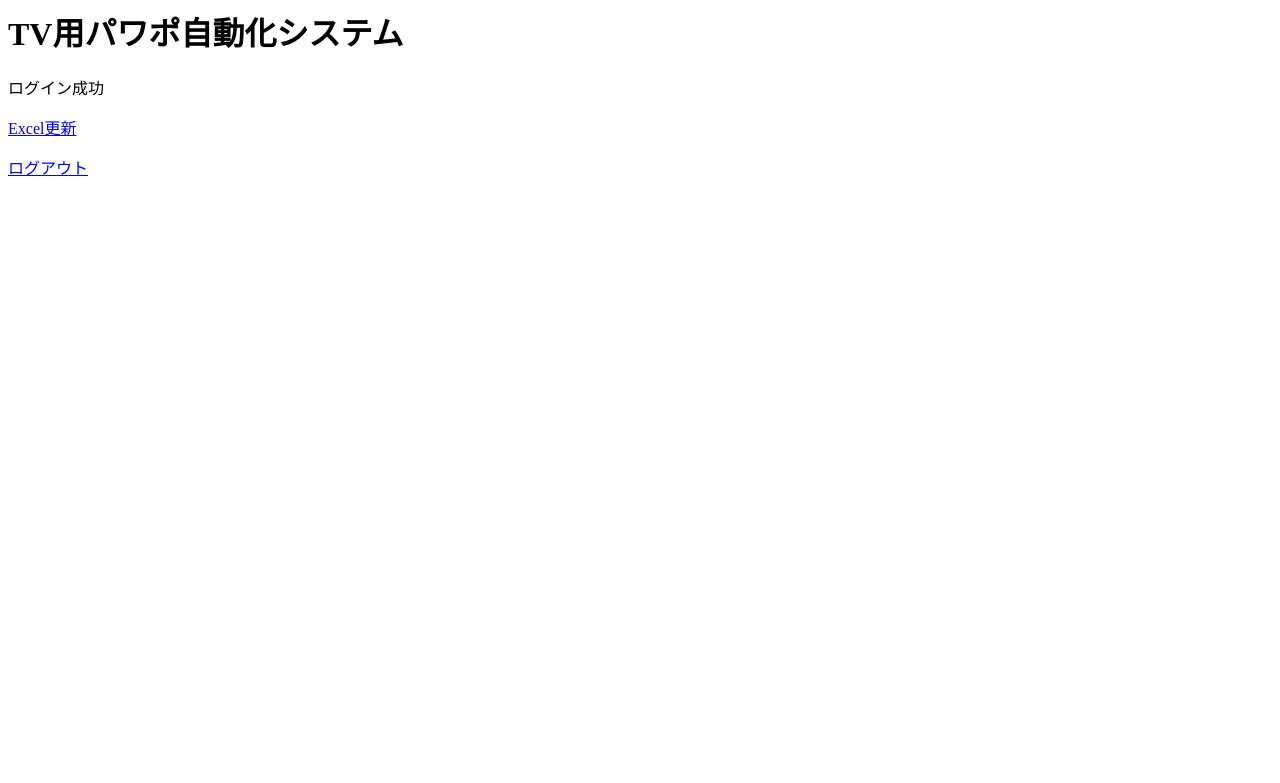
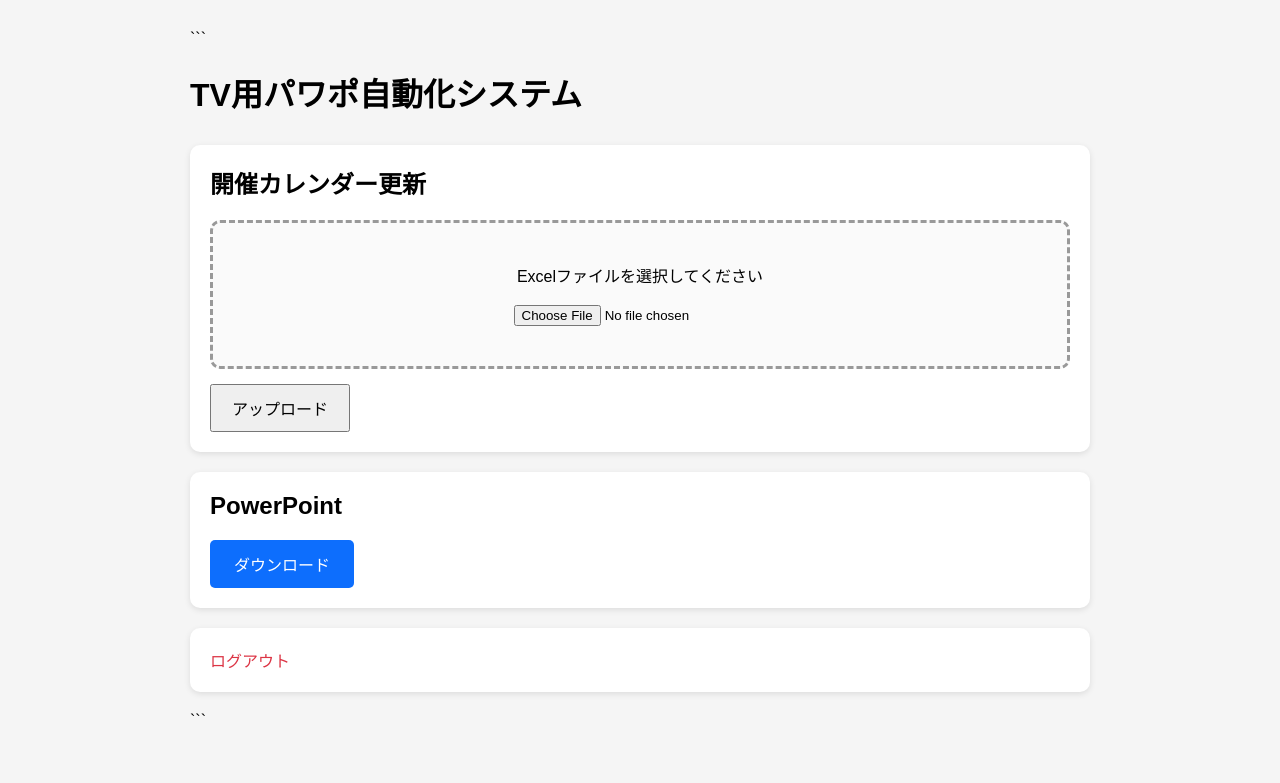
Before and after one commit to X-toukou-tamano/tv-schedule-generator, a Python web app: template src/templates/dashboard.html in a window 1280 px wide. Shown: the top 783 px of the page. Run offline with Jinja, Linux system fonts and the light colour scheme; the template is opened without the code that fills it, so the values that code supplies are empty.

Commit message:
Update dashboard.html

````diff
--- a/src/templates/dashboard.html
+++ b/src/templates/dashboard.html
@@ -1,15 +1,147 @@
+<!DOCTYPE html>
+
+<html lang="ja">
+<head>
+<meta charset="UTF-8">
+<meta name="viewport" content="width=device-width, initial-scale=1.0">
+
+<title>TV用パワポ自動化システム</title>
+
+<style>
+
+body{
+    font-family:sans-serif;
+    background:#f5f5f5;
+    margin:30px;
+}
+
+.container{
+    max-width:900px;
+    margin:auto;
+}
+
+.card{
+    background:white;
+    border-radius:10px;
+    padding:20px;
+    margin-bottom:20px;
+    box-shadow:0 2px 6px rgba(0,0,0,0.1);
+}
+
+h1{
+    margin-bottom:30px;
+}
+
+h2{
+    margin-top:0;
+}
+
+.upload-box{
+    border:3px dashed #999;
+    border-radius:10px;
+    padding:40px;
+    text-align:center;
+    background:#fafafa;
+    margin-bottom:15px;
+}
+
+button{
+    padding:10px 20px;
+    font-size:16px;
+    cursor:pointer;
+}
+
+.download-btn{
+    display:inline-block;
+    padding:12px 24px;
+    background:#0d6efd;
+    color:white;
+    text-decoration:none;
+    border-radius:5px;
+}
+
+.logout{
+    color:#dc3545;
+    text-decoration:none;
+}
+
+.message{
+    color:green;
+    font-weight:bold;
+}
+
+</style>
+
+</head>
+
+<body>
+
+<div class="container">
+
+```
 <h1>TV用パワポ自動化システム</h1>
 
-<p>ログイン成功</p>
+<div class="card">
 
-<p>
-    <a href="/upload">
-        Excel更新
+    <h2>開催カレンダー更新</h2>
+
+    {% if message %}
+    <p class="message">
+        {{ message }}
+    </p>
+    {% endif %}
+
+    <form
+        method="POST"
+        enctype="multipart/form-data"
+    >
+
+        <div class="upload-box">
+
+            Excelファイルを選択してください
+
+            <br><br>
+
+            <input
+                type="file"
+                name="excel"
+                accept=".xlsx,.xls"
+                required
+            >
+
+        </div>
+
+        <button type="submit">
+            アップロード
+        </button>
+
+    </form>
+
+</div>
+
+<div class="card">
+
+    <h2>PowerPoint</h2>
+
+    <a
+        href="/download"
+        class="download-btn"
+    >
+        ダウンロード
     </a>
-</p>
 
-<p>
-    <a href="/logout">
+</div>
+
+<div class="card">
+
+    <a href="/logout" class="logout">
         ログアウト
     </a>
-</p>
+
+</div>
+```
+
+</div>
+
+</body>
+</html>
````
